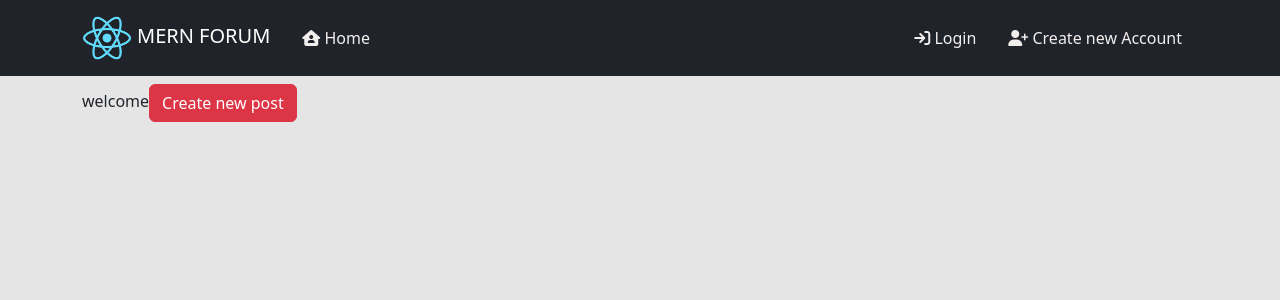
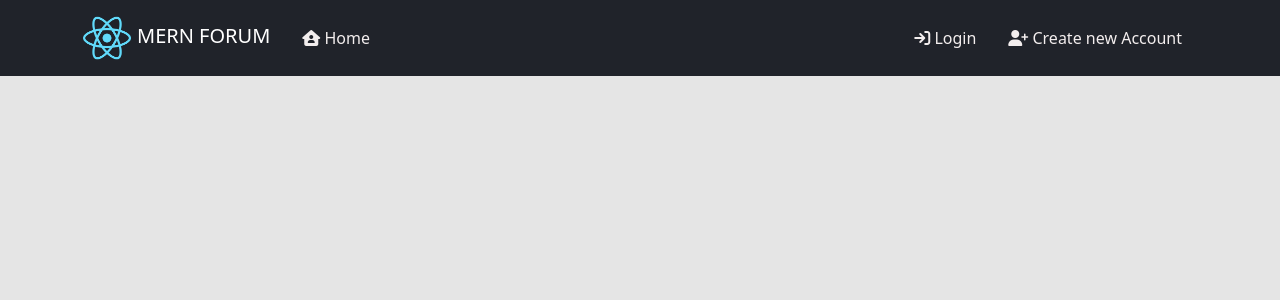
Before and after one commit to dridihaythem/express-forum-app, a React (Create React App) app in the folder front-end/: page / in a window 1280 px wide. Shown: the top 300 px of the page. Built offline with nearby package versions, Linux system fonts and the light colour scheme.

Commit message:
show "Create new post" link for auth users only

```diff
--- a/front-end/src/pages/Home.jsx
+++ b/front-end/src/pages/Home.jsx
@@ -1,18 +1,22 @@
 import React from 'react';
 import { Helmet } from 'react-helmet';
 import { Link } from 'react-router-dom';
+import { useSelector } from 'react-redux';
 
 export default function Home() {
+	const auth = useSelector((state) => state.auth.auth);
+
 	return (
 		<>
 			<Helmet>
 				<title>MERN FORUM</title>
 			</Helmet>
 			<div>
-				welcome
-				<Link to='/posts/create' className='btn btn-danger'>
-					Create new post
-				</Link>
+				{auth && (
+					<Link to='/posts/create' className='btn btn-danger'>
+						Create new post
+					</Link>
+				)}
 			</div>
 		</>
 	);
```
